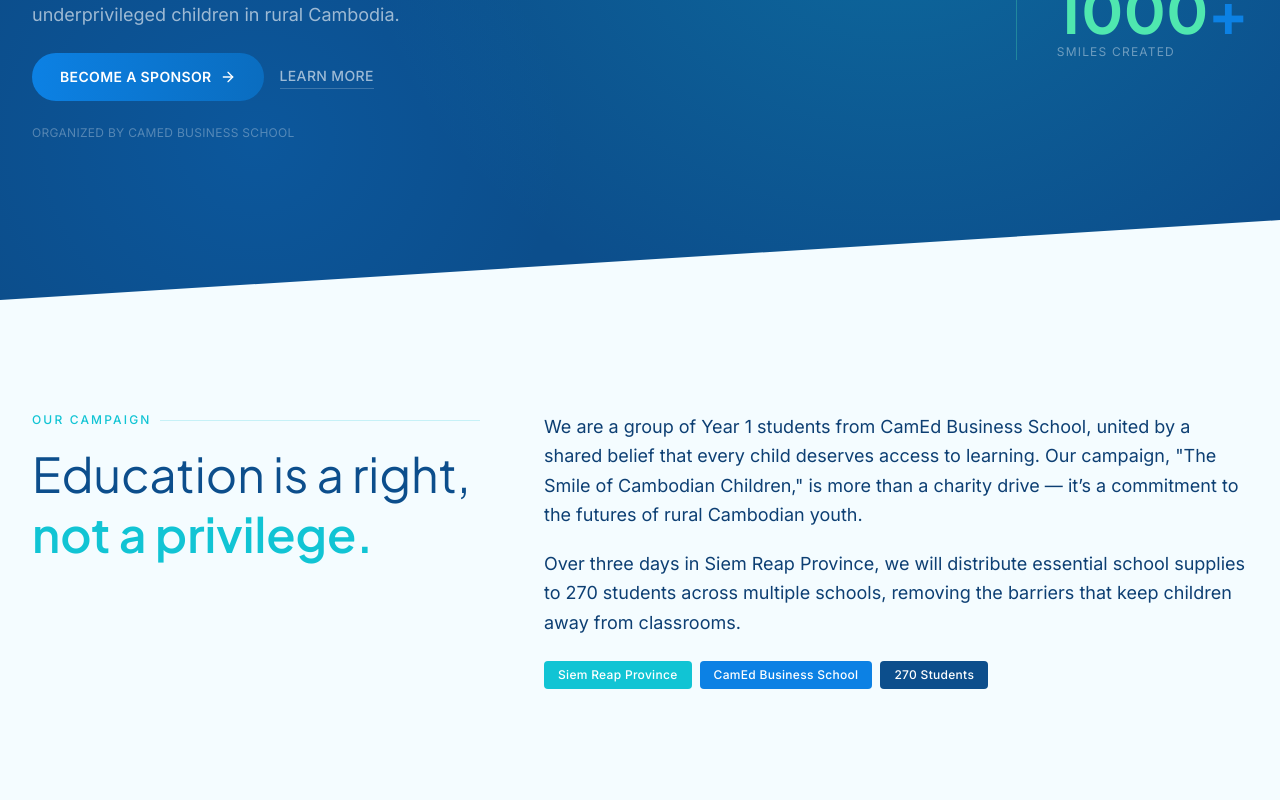
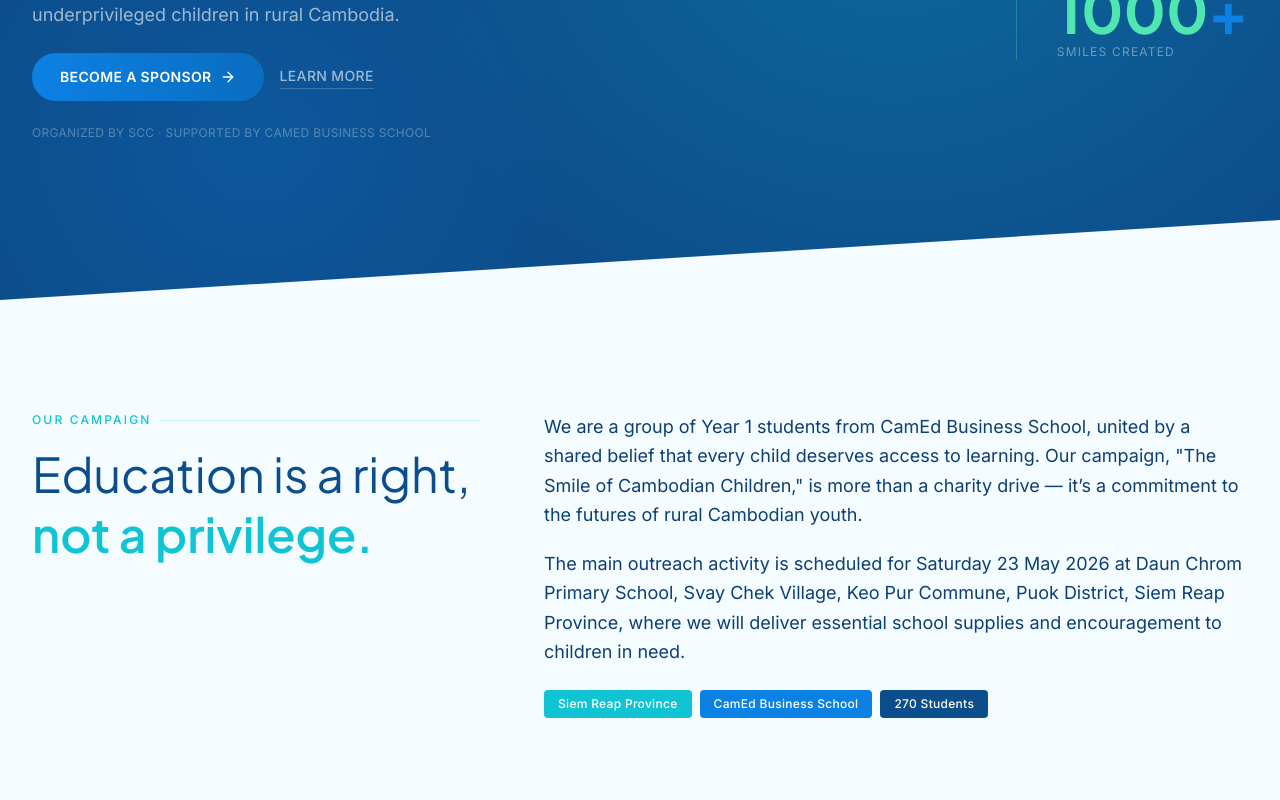
Before and after one commit to lyheang369/scc-charity, a React (Vite) app: page / in a window 1280 px wide. Shown: the part 500-1300 px from the top of the page. Built offline with nearby package versions, Linux system fonts and the light colour scheme.

Commit message:
feat: add poster details and event visuals to site

```diff
--- a/src/components/EventDetails.jsx
+++ b/src/components/EventDetails.jsx
@@ -44,6 +44,22 @@ export default function EventDetails() {
                 </div>
               </ScrollReveal>
             ))}
+
+            <ScrollReveal>
+              <div className="overflow-hidden rounded-lg bg-navy shadow-lg">
+                <img
+                  src={`${import.meta.env.BASE_URL}img/event-poster.jpg`}
+                  alt="Smile of Cambodian Children event poster"
+                  className="w-full h-auto object-cover"
+                />
+                <div className="p-5 md:p-6 text-cream">
+                  <p className="text-xs uppercase tracking-[0.18em] text-lime mb-2">Featured Poster</p>
+                  <p className="text-sm text-white/75 leading-relaxed">
+                    Official campaign poster highlighting the event, location, partners, and donation drive.
+                  </p>
+                </div>
+              </div>
+            </ScrollReveal>
           </div>
         </div>
       </div>
--- a/src/components/Organizers.jsx
+++ b/src/components/Organizers.jsx
@@ -11,7 +11,17 @@ export default function Organizers() {
           <p className="text-xs font-medium tracking-[0.15em] uppercase text-muted mb-8">
             {t.organizers.label}
           </p>
-          <div className="flex items-center justify-center">
+          <div className="flex flex-wrap items-center justify-center gap-10">
+            <div className="flex flex-col items-center gap-3 group">
+              <img
+                src={`${import.meta.env.BASE_URL}logos/scc.svg`}
+                alt="Smile of Cambodian Children"
+                width="96"
+                height="96"
+                className="rounded-xl drop-shadow-md group-hover:scale-105 transition-transform bg-white p-3"
+              />
+              <span className="text-sm font-medium text-navy">Smile of Cambodian Children (SCC)</span>
+            </div>
             <div className="flex flex-col items-center gap-3 group">
               <img
                 src={`${import.meta.env.BASE_URL}logos/CamEd_Logo.png`}
--- a/src/data/content.js
+++ b/src/data/content.js
@@ -10,7 +10,7 @@ const content = {
       team: "Our Team",
     },
     hero: {
-      eyebrow: "Siem Reap, Cambodia \u00b7 3-Day Campaign",
+      eyebrow: "Smile of Cambodian Children \u00b7 Saturday 23 May 2026",
       rotatingPhrases: [
         "Every child deserves a chance to learn.",
         "Together, we build brighter futures.",
@@ -22,14 +22,14 @@ const content = {
         "A charity campaign by CamEd Business School students \u2014 raising funds to bring essential educational materials to 270 underprivileged children in rural Cambodia.",
       cta: "Become a Sponsor",
       ctaSecondary: "Learn More",
-      trust: "Organized by CamEd Business School",
+      trust: "Organized by SCC · Supported by CamEd Business School",
       statLabels: ["Children Supported", "Day Campaign", "Smiles Created"],
     },
     about: {
       eyebrow: "Our Campaign",
       headline: "Education is a right, not a privilege.",
       p1: 'We are a group of Year 1 students from CamEd Business School, united by a shared belief that every child deserves access to learning. Our campaign, "The Smile of Cambodian Children," is more than a charity drive \u2014 it\u2019s a commitment to the futures of rural Cambodian youth.',
-      p2: "Over three days in Siem Reap Province, we will distribute essential school supplies to 270 students across multiple schools, removing the barriers that keep children away from classrooms.",
+      p2: "The main outreach activity is scheduled for Saturday 23 May 2026 at Daun Chrom Primary School, Svay Chek Village, Keo Pur Commune, Puok District, Siem Reap Province, where we will deliver essential school supplies and encouragement to children in need.",
       tags: ["Siem Reap Province", "CamEd Business School", "270 Students"],
     },
     vision: {
@@ -65,9 +65,9 @@ const content = {
     event: {
       eyebrow: "The Event",
       headline: "Three Days of Hope",
-      location: "Siem Reap Province, Cambodia",
-      date: "Date to be announced",
-      organizer: "CamEd Business School",
+      location: "Daun Chrom Primary School, Svay Chek Village, Keo Pur Commune, Puok District, Siem Reap Province",
+      date: "Saturday 23 May 2026",
+      organizer: "Smile of Cambodian Children (SCC) · Supported by CamEd Business School",
       days: [
         { title: "Day 1", subtitle: "Setup & Outreach", desc: "Community outreach, school coordination, and supply preparation." },
         { title: "Day 2", subtitle: "School Visits", desc: "Direct distribution of school supplies to students across multiple schools." },
```
Also changed, not shown: public/img/event-poster.jpg (added).
